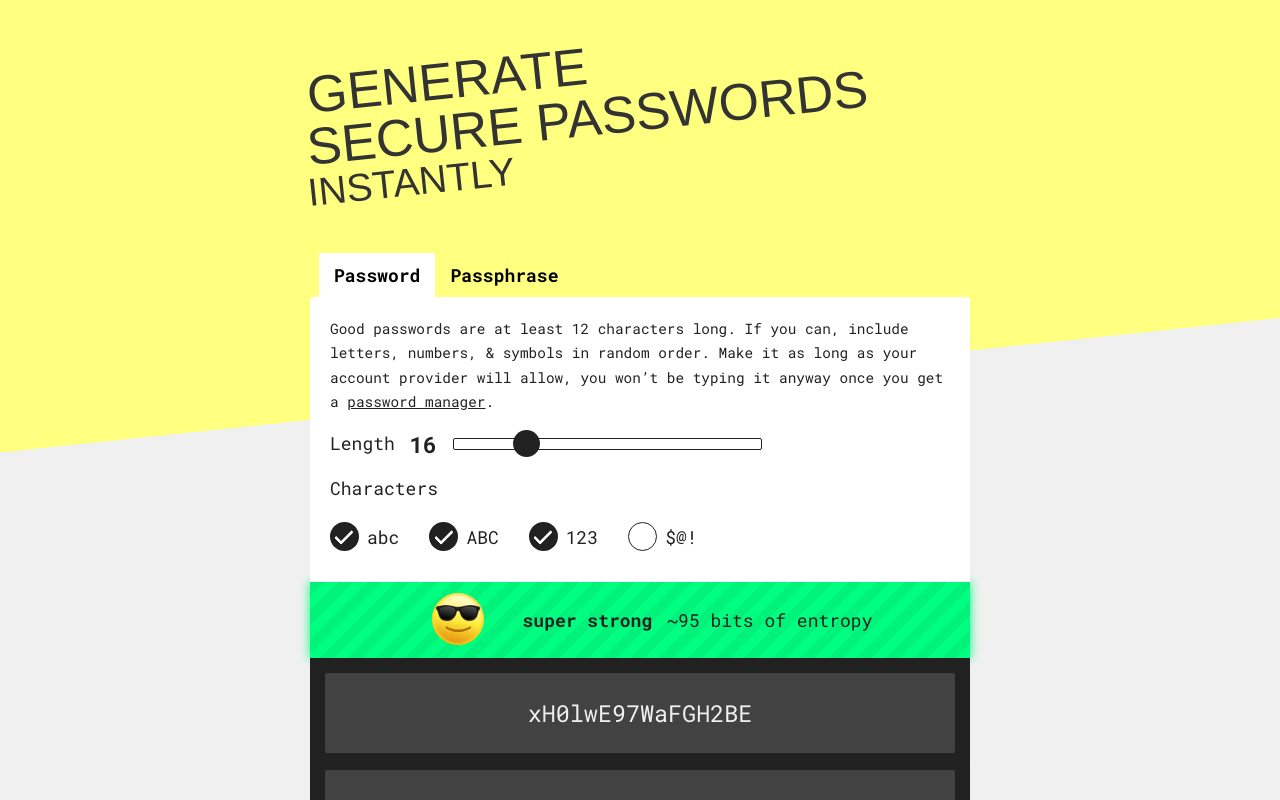
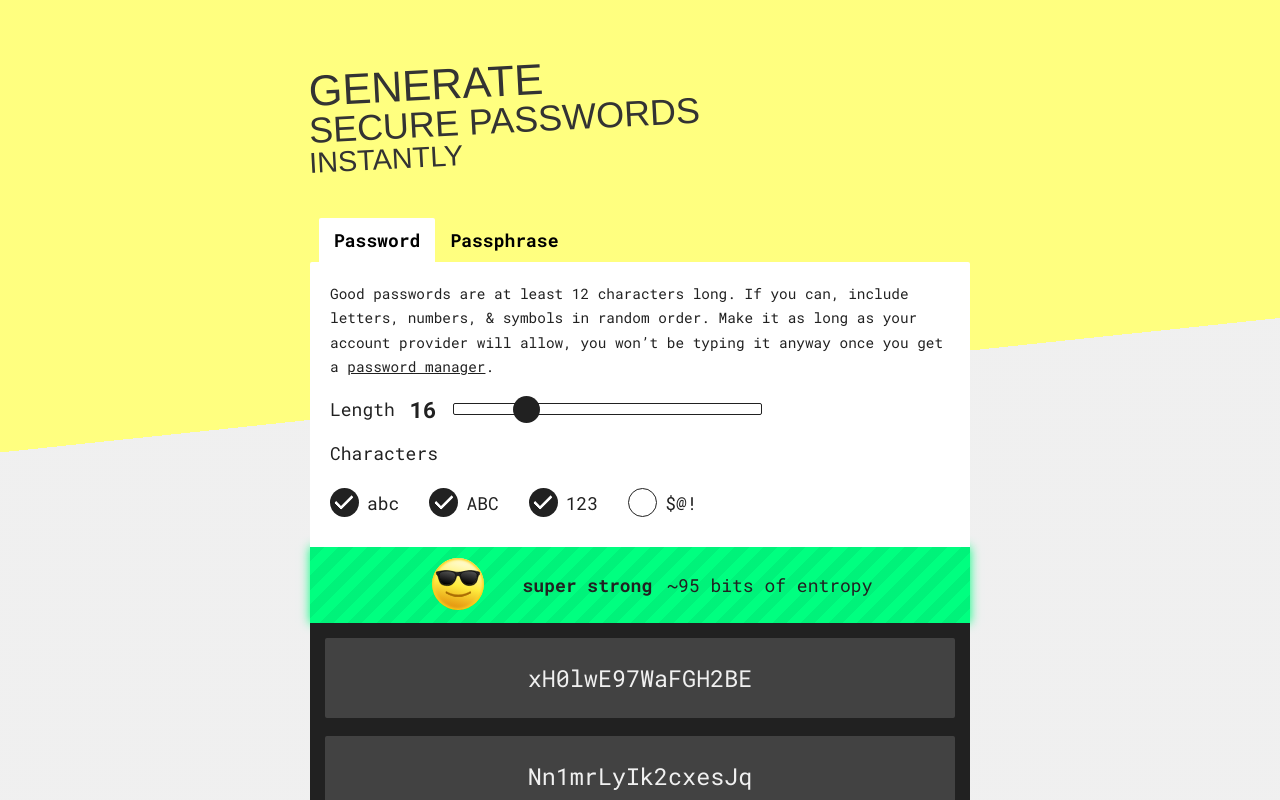
Before and after one commit to murbar/password-generator, a React (Create React App) app: page / in a window 1280 px wide. Shown: the top 800 px of the page. Built offline with nearby package versions, Linux system fonts and the light colour scheme; a web font is replaced by a local one.

Commit message:
Add styles for PWA mode

```diff
--- a/src/App.js
+++ b/src/App.js
@@ -25,6 +25,7 @@
   ${media.tablet`
     max-width: 66rem;
   `}
+  ${p => p.isPwaMode && 'padding-bottom: 3rem;'}
 `;
 
 ReactGA.initialize(config.GAPropertyId);
@@ -38,6 +39,7 @@
     [modes.PP]: []
   });
   const entropy = getEntropy(params, mode);
+  const isPwaMode = window.location.pathname === '/pwa';
 
   const handleInputChange = e => {
     let { name, value, type, checked } = e.target;
@@ -93,22 +95,31 @@
   }, []);
 
   return (
-    <Styles>
+    <Styles isPwaMode={isPwaMode}>
       <GlobalStyles />
-      <Header />
+      <Header isPwaMode={isPwaMode} />
       <ChoiceToggle
         choices={{ Password: modes.PW, Passphrase: modes.PP }}
         initial={mode === modes.PW ? 'Password' : 'Passphrase'}
         onToggle={m => setMode(m)}
       />
-      <Params mode={mode} values={params} onChange={handleInputChange} />
+      <Params
+        mode={mode}
+        values={params}
+        onChange={handleInputChange}
+        isPwaMode={isPwaMode}
+      />
       <Meter entropy={entropy} />
       <Secrets outputs={outputs[mode]} />
       <ReGenButton onClick={() => generate()} />
-      <Instructions />
-      <Disclaimer />
-      <About />
-      <Footer />
+      {!isPwaMode && (
+        <>
+          <Instructions />
+          <Disclaimer />
+          <About />
+          <Footer />
+        </>
+      )}
     </Styles>
   );
 }
--- a/src/components/Header.js
+++ b/src/components/Header.js
@@ -1,5 +1,5 @@
 import React from 'react';
-import styled from 'styled-components';
+import styled, { css } from 'styled-components';
 import SecretTween from 'components/common/SecretTween';
 import { media } from 'styles/helpers';
 
@@ -10,7 +10,7 @@
     line-height: 1;
     margin: 0;
   }
-  span {
+  h1 > span {
     transform: rotate(-3deg);
     transform-origin: bottom left;
     display: block;
@@ -28,7 +28,6 @@
   ${media.tablet`
     padding: 5rem 0 3rem;
     span {
-      display: block;
       &:first-child {
       }
       &:nth-child(2) {
@@ -42,11 +41,27 @@
   ${media.desktop`
     padding: 7rem 0 4rem;
   `}
+  ${p =>
+    p.isPwaMode &&
+    css`
+      padding: 2rem 0 1.5rem;
+      h1 > span {
+        display: inline-block;
+        transform: rotate(0);
+        &:first-child,
+        &:nth-child(2),
+        &:nth-child(3) {
+          font-size: 1em;
+          margin-right: 0.25em;
+        }
+      }
+    `}
 `;
 
-export default function Header() {
+export default function Header({ isPwaMode }) {
   return (
-    <Styles>
+    <Styles isPwaMode={isPwaMode}>
+      {!isPwaMode ? (
         <h1>
           <span>
             <SecretTween scrambleOnClick alphaNumeric>
@@ -64,6 +79,25 @@
             </SecretTween>
           </span>
         </h1>
+      ) : (
+        <h1>
+          <span>
+            <SecretTween scrambleOnClick alphaNumeric>
+              Secure
+            </SecretTween>
+          </span>
+          <span>
+            <SecretTween scrambleOnClick alphaNumeric>
+              PW
+            </SecretTween>
+          </span>
+          <span>
+            <SecretTween scrambleOnClick alphaNumeric>
+              Gen
+            </SecretTween>
+          </span>
+        </h1>
+      )}
     </Styles>
   );
 }
--- a/src/components/Params.js
+++ b/src/components/Params.js
@@ -24,7 +24,7 @@
   return <animated.div {...props}>{children}</animated.div>;
 };
 
-export default function Params({ mode, values, onChange }) {
+export default function Params({ mode, values, onChange, isPwaMode }) {
   const { modes } = config;
   const tabTransitions = useTransition(mode, mode, {
     config: { duration: 200, unique: true },
@@ -40,9 +40,13 @@
         return (
           <AnimatedTab key={key} style={props}>
             {item === modes.PW ? (
-              <PasswordParams values={values} onChange={onChange} />
+              <PasswordParams values={values} onChange={onChange} isPwaMode={isPwaMode} />
             ) : (
-              <PassphraseParams values={values} onChange={onChange} />
+              <PassphraseParams
+                values={values}
+                onChange={onChange}
+                isPwaMode={isPwaMode}
+              />
             )}
           </AnimatedTab>
         );
--- a/src/components/PassphraseParams.js
+++ b/src/components/PassphraseParams.js
@@ -1,10 +1,16 @@
 import React from 'react';
-import styled from 'styled-components';
+import styled, { css } from 'styled-components';
 import InputRow from 'components/common/InputRow';
 import RangeSlider from 'components/common/RangeSlider';
 import RadioButton from 'components/common/RadioButton';
 import config from 'config';
 import { media } from 'styles/helpers';
+
+const Slider = styled(RangeSlider)`
+  ${media.tablet`
+    width: 70%;
+  `}
+`;
 
 const Styles = styled.div`
   padding: 2rem;
@@ -22,25 +28,29 @@
     }
   }
   `}
+  ${p =>
+    p.isPwaMode &&
+    css`
+      padding: 1rem 2rem;
+      & div:first-child {
+        margin-top: 0;
+      }
+    `}
 `;
 
-const Slider = styled(RangeSlider)`
-  ${media.tablet`
-    width: 70%;
-  `}
-`;
-
-export default function PassphraseParams({ values, onChange }) {
+export default function PassphraseParams({ values, onChange, isPwaMode }) {
   const { modes } = config;
   const ppValues = values[modes.PP];
 
   return (
-    <Styles>
-      <p>
-        Long passphrases are easy to remember (and type!) and are often just as secure as
-        a random string of characters, especially when they're longer than a password
-        would be. Makes a great choice for your "master" password.
-      </p>
+    <Styles isPwaMode={isPwaMode}>
+      {!isPwaMode && (
+        <p>
+          Long passphrases are easy to remember (and type!) and are often just as secure
+          as a random string of characters, especially when they're longer than a password
+          would be. Makes a great choice for your "master" password.
+        </p>
+      )}
       <InputRow>
         <Slider
           label="Word count"
--- a/src/components/PasswordParams.js
+++ b/src/components/PasswordParams.js
@@ -1,10 +1,16 @@
 import React from 'react';
-import styled from 'styled-components';
+import styled, { css } from 'styled-components';
 import config from 'config';
 import { media } from 'styles/helpers';
 import InputRow from 'components/common/InputRow';
 import CheckBox from 'components/common/CheckBox';
 import RangeSlider from 'components/common/RangeSlider';
+
+const Slider = styled(RangeSlider)`
+  ${media.tablet`
+    width: 70%;
+  `}
+`;
 
 const Styles = styled.div`
   padding: 2rem;
@@ -22,28 +28,32 @@
     }
   }
   `}
-`;
-
-const Slider = styled(RangeSlider)`
-  ${media.tablet`
-    width: 70%;
+  ${p =>
+    p.isPwaMode &&
+    css`
+      padding: 1rem 2rem;
+      & div:first-child {
+        margin-top: 0;
+      }
     `}
 `;
 
-export default function PasswordParams({ values, onChange }) {
+export default function PasswordParams({ values, onChange, isPwaMode }) {
   const { modes } = config;
   const pwValues = values[modes.PW];
   return (
-    <Styles>
+    <Styles isPwaMode={isPwaMode}>
+      {!isPwaMode && (
         <p>
           Good passwords are at least 12 characters long. If you can, include letters,
-        numbers, & symbols in random order. Make it as long as your account provider will
-        allow, you won’t be typing it anyway once you get a{' '}
+          numbers, & symbols in random order. Make it as long as your account provider
+          will allow, you won’t be typing it anyway once you get a{' '}
           <a href="#about" title="Good password hygiene">
             password manager
           </a>
           .
         </p>
+      )}
       <InputRow>
         <Slider
           label="Length"
```
Lines whose indentation alone changed are shown as unchanged.
